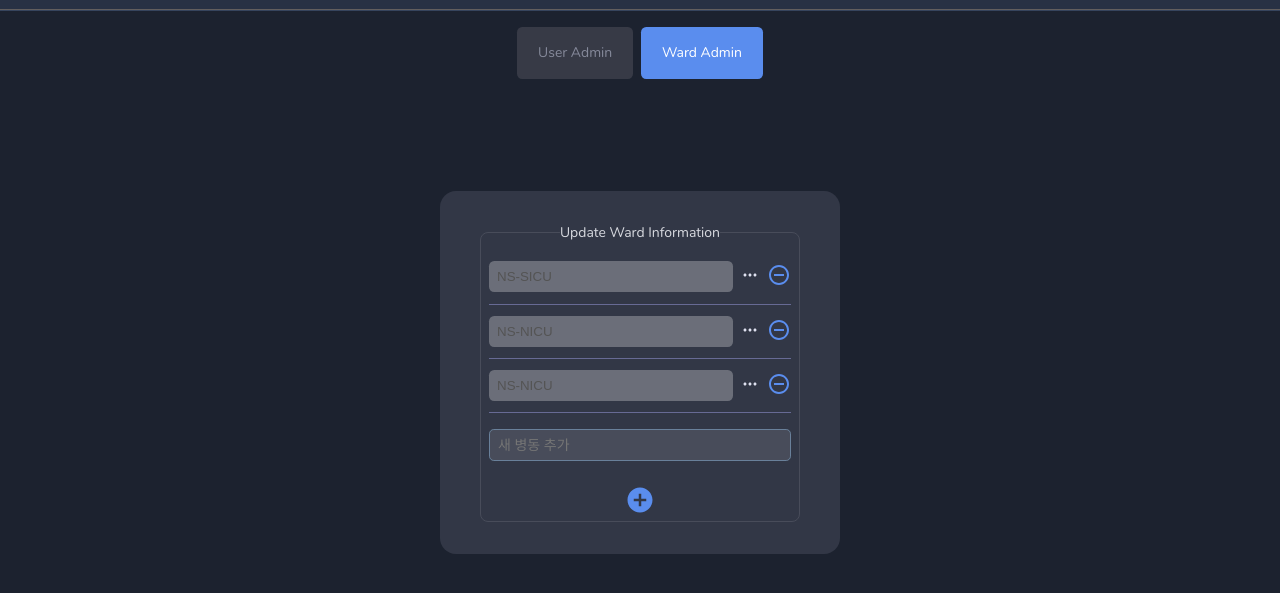
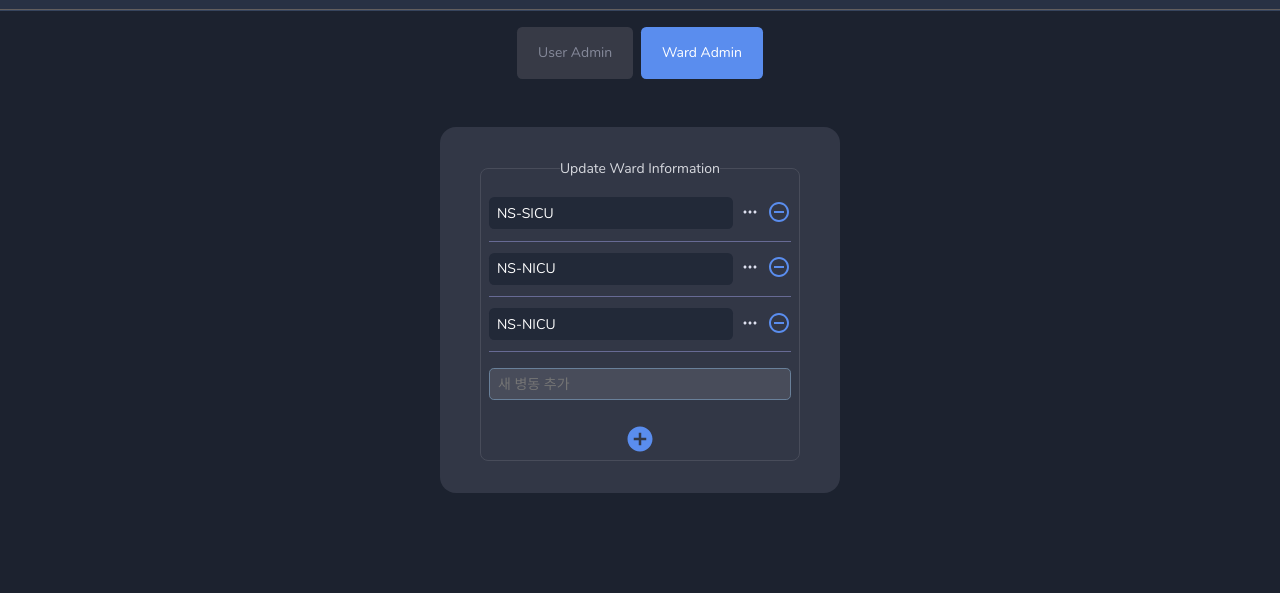
Before and after one commit to comeinLab-mfds/VDM-publish, a plain HTML site: page admin_data_updata.html in a window 1280 px wide. Shown: the part 53-646 px from the top of the page. Drawn offline with nearby package versions, Linux system fonts and the light colour scheme.

Commit message:
admin list scroll 수정

```diff
--- a/admin_data_updata.html
+++ b/admin_data_updata.html
@@ -85,16 +85,13 @@
 
         </div>
 
-        <div class="create-content">
-            <div class="content-title"></div>
-        </div>
 
         <div class="admin-list-contents content-settings">
             <fieldset class="set-ward-bed">
                 <legend>Update Ward Information</legend>
                 <ul class="ward-bed-list">
                     <li>
-                        <input value="NS-SICU" class="input_data" disabled="">
+                        <input type="text" value="NS-SICU" class="input_data" disabled="">
                         <div class="button-container">
                             <button type="button" class="edit-btn modal-btn">
                                 <svg xmlns="http://www.w3.org/2000/svg" width="18" height="18" viewBox="0 0 18 18">
@@ -111,7 +108,7 @@
                         </div>
                     </li>
                     <li>
-                        <input value="NS-NICU" class="input_data" disabled="">
+                        <input type="text" value="NS-NICU" class="input_data" disabled="">
                         <div class="button-container">
                             <button type="button" class="edit-btn modal-btn">
                                 <svg xmlns="http://www.w3.org/2000/svg" width="18" height="18" viewBox="0 0 18 18">
@@ -128,7 +125,7 @@
                         </div>
                     </li>
                     <li>
-                        <input value="NS-NICU" class="input_data" disabled="">
+                        <input type="text" value="NS-NICU" class="input_data" disabled="">
                         <div class="button-container">
                             <button type="button" class="edit-btn modal-btn">
                                 <svg xmlns="http://www.w3.org/2000/svg" width="18" height="18" viewBox="0 0 18 18">
--- a/css/style.css
+++ b/css/style.css
@@ -110,8 +110,8 @@ color:#fff;
 }
 
 input[type="text"]:disabled {
-background:var(--input-disabled-color);}
-
+background:var(--input-disabled-color);
+color:#fff;}
 
 input[type="number"]::-webkit-outer-spin-button,
 input[type="number"]::-webkit-inner-spin-button {
@@ -1096,7 +1096,6 @@ border-radius: 0 0.2rem 0.2rem 0;
 
 .create-content {
 flex: 0 0 auto;
-padding: 2rem 0;
 width: 100%;
 max-width: 1200px;
 box-sizing: border-box;
@@ -1117,7 +1116,7 @@ width: 100%;
 position: relative;
 border-radius: 1rem;
 background-color: #323746;
-margin: 0 auto;
+margin: 3rem auto 0;
 flex-direction: column;
 }
 
@@ -1285,13 +1284,14 @@ color:slategray;}
 /*admin data edit*/
 
 .content-settings{
-max-width: 400px;}
+max-width: 400px;
+}
 
 fieldset{
 flex: 1 1 auto;
 max-width: 360px;
 margin: 0 0.5rem;
-max-height: 60vh;
+max-height: 55vh;
 overflow: hidden;
 overflow-y: auto;
 border-radius: 0.5rem;
@@ -1452,6 +1452,12 @@ margin-right:0.5rem;}
 
 .modal .ward-edit-modal .input-container input{
 flex: 1 1 auto;
+}
+
+.modal .popup_list{
+    max-height: 40vh;
+    overflow: hidden;
+    overflow-y: auto;
 }
 
 .modal .delete-setting svg{
```
